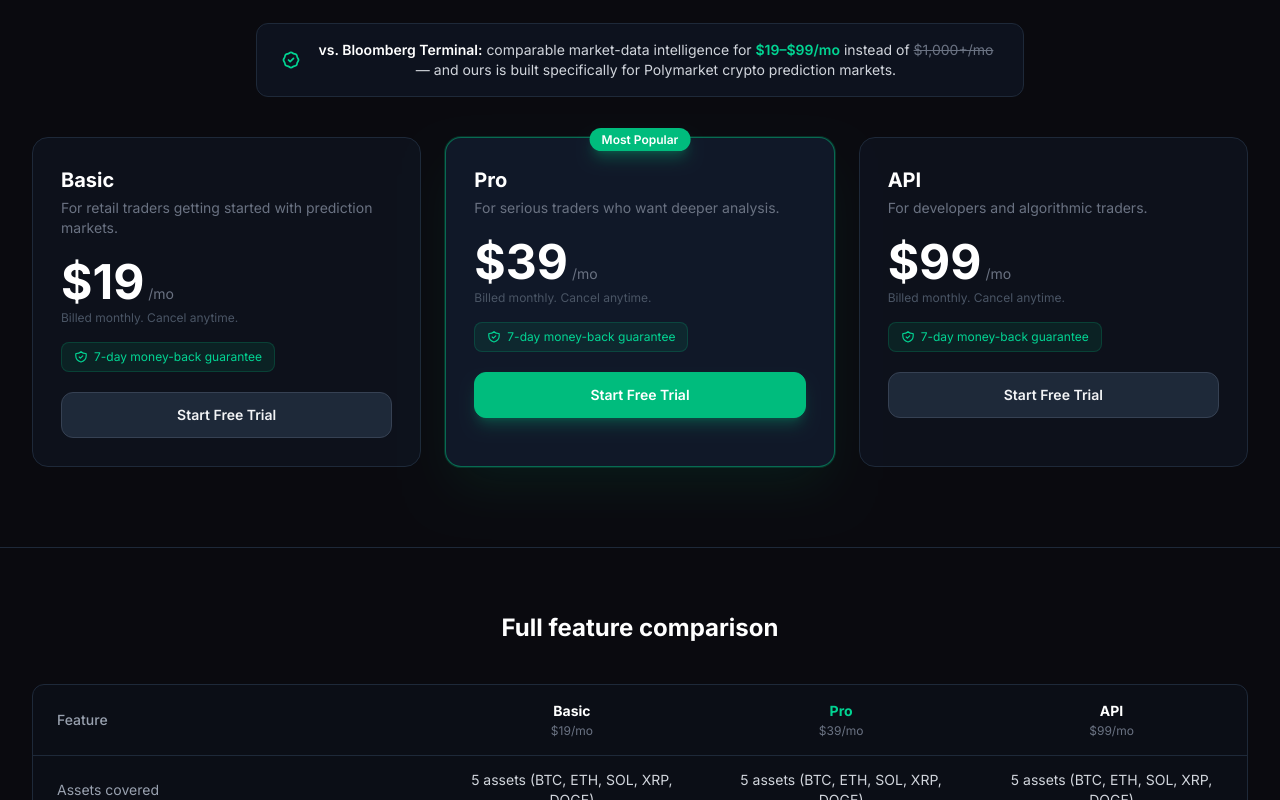
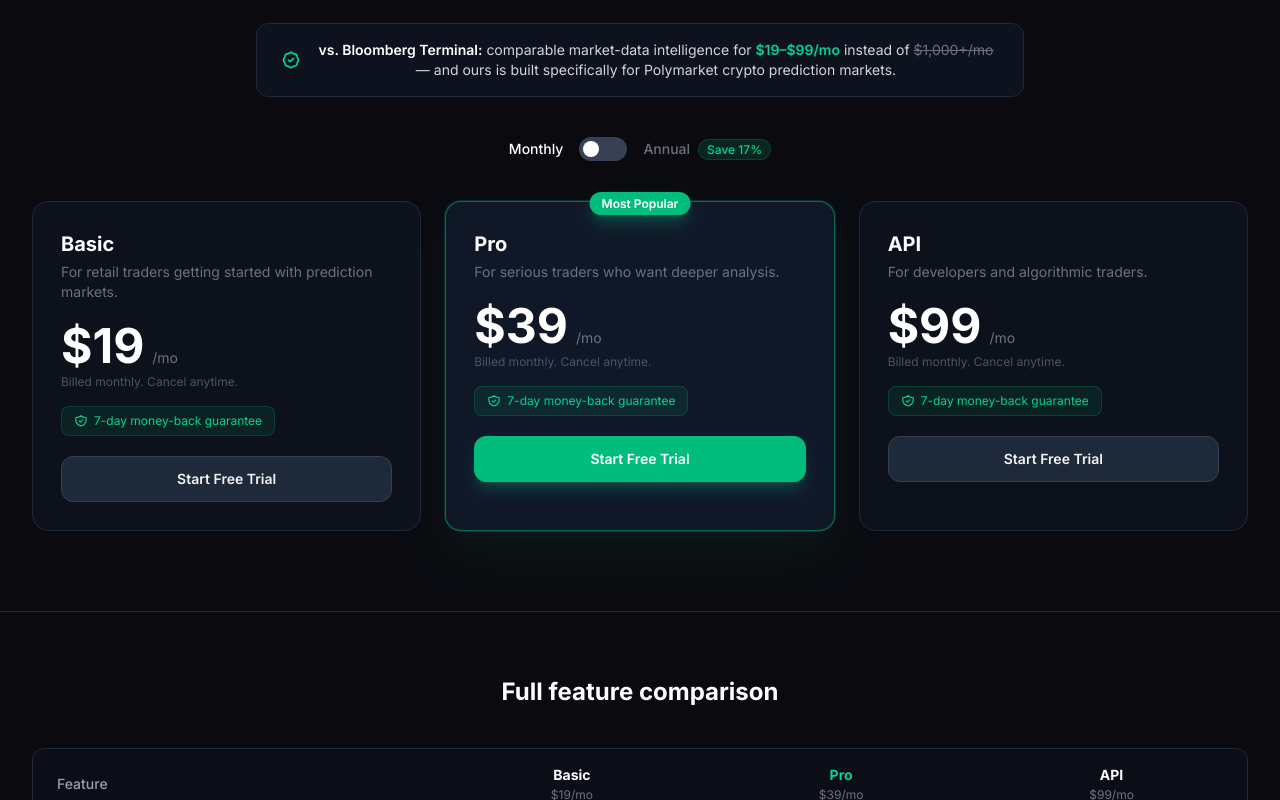
Before and after one commit to vamcrizer/poly-hope, a Next.js app: page /pricing in a window 1280 px wide. Shown: the part 500-1300 px from the top of the page. Built offline with nearby package versions, Linux system fonts and the light colour scheme; no server answers.

Commit message:
feat: annual billing toggle on pricing page + fix 89% accuracy FAQ

```diff
--- a/app/pricing/page.tsx
+++ b/app/pricing/page.tsx
@@ -1,7 +1,7 @@
-import Link from 'next/link';
 import { Navbar } from '@/components/Navbar';
 import { Footer } from '@/components/Footer';
 import { TrustBadges } from '@/components/TrustBadges';
+import { PricingPlans } from '@/components/PricingPlans';
 
 const plans = [
   {
@@ -107,7 +107,7 @@ const faqs = [
   {
     question: 'How accurate are the signals?',
     answer:
-      'Our signals have achieved 89% directional accuracy over a 6-month backtest period across all 5 assets. Past performance does not guarantee future results. Signals are generated using a proprietary AI model trained on order flow, funding rates, on-chain data, and market microstructure patterns.',
+      'Our signals target a 2.5:1 risk:reward ratio — meaning for every $1 risked you aim to capture $2.50 in profit. Over our 90-day backtest across 1,200+ signals, this has produced a positive expected value per trade. Past performance does not guarantee future results. Signals are generated using RSI, MACD, and ATR-based analysis on Binance OHLCV data.',
   },
   {
     question: 'What prediction markets do the signals cover?',
@@ -186,65 +186,8 @@ export default function PricingPage() {
           </div>
         </section>
 
-        {/* Plan cards */}
-        <section className="pb-20">
-          <div className="max-w-7xl mx-auto px-4 sm:px-6 lg:px-8">
-            <div className="grid grid-cols-1 md:grid-cols-3 gap-6">
-              {plans.map((plan) => (
-                <div
-                  key={plan.name}
-                  className={`relative rounded-2xl border p-7 flex flex-col transition-all duration-200 ${
-                    plan.highlighted
-                      ? 'bg-gray-900 border-emerald-500/50 shadow-2xl shadow-emerald-500/10 ring-1 ring-emerald-500/20'
-                      : 'bg-gray-900/50 border-gray-800 hover:border-gray-700'
-                  }`}
-                >
-                  {plan.badge && (
-                    <div className="absolute -top-3 left-1/2 -translate-x-1/2">
-                      <span className="bg-emerald-500 text-white text-xs font-semibold px-3 py-1 rounded-full shadow-lg shadow-emerald-500/30">
-                        {plan.badge}
-                      </span>
-                    </div>
-                  )}
-
-                  <div className="mb-5">
-                    <h2 className="text-xl font-bold text-white mb-1">{plan.name}</h2>
-                    <p className="text-gray-500 text-sm">{plan.description}</p>
-                  </div>
-
-                  <div className="mb-4">
-                    <div className="flex items-baseline gap-1">
-                      <span className="text-5xl font-bold text-white">{plan.price}</span>
-                      <span className="text-gray-500 text-sm">{plan.period}</span>
-                    </div>
-                    <p className="text-xs text-gray-600 mt-1">Billed monthly. Cancel anytime.</p>
-                  </div>
-
-                  {/* 7-day money back guarantee badge */}
-                  {plan.paid && (
-                    <div className="flex items-center gap-1.5 mb-5 text-xs text-emerald-400 bg-emerald-500/10 border border-emerald-500/20 rounded-lg px-3 py-1.5 w-fit">
-                      <svg className="w-3.5 h-3.5 shrink-0" fill="none" stroke="currentColor" viewBox="0 0 24 24">
-                        <path strokeLinecap="round" strokeLinejoin="round" strokeWidth={2} d="M9 12l2 2 4-4m5.618-4.016A11.955 11.955 0 0112 2.944a11.955 11.955 0 01-8.618 3.04A12.02 12.02 0 003 9c0 5.591 3.824 10.29 9 11.622 5.176-1.332 9-6.03 9-11.622 0-1.042-.133-2.052-.382-3.016z" />
-                      </svg>
-                      7-day money-back guarantee
-                    </div>
-                  )}
-
-                  <Link
-                    href={plan.href}
-                    className={`w-full text-center py-3 rounded-xl text-sm font-semibold transition-all duration-150 ${
-                      plan.highlighted
-                        ? 'bg-emerald-500 hover:bg-emerald-600 text-white border border-emerald-500 shadow-lg shadow-emerald-500/25'
-                        : 'bg-gray-800 hover:bg-gray-700 text-gray-100 border border-gray-700 hover:border-gray-600'
-                    }`}
-                  >
-                    {plan.cta}
-                  </Link>
-                </div>
-              ))}
-            </div>
-          </div>
-        </section>
+        {/* Plan cards with billing toggle */}
+        <PricingPlans />
 
         {/* Comparison table */}
         <section className="py-16 border-t border-gray-800">
--- /dev/null
+++ b/components/PricingPlans.tsx
@@ -0,0 +1,125 @@
+'use client';
+
+import { useState } from 'react';
+import Link from 'next/link';
+
+const MONTHLY_PRICES = { Basic: 19, Pro: 39, API: 99 };
+const ANNUAL_PRICES = { Basic: 16, Pro: 33, API: 83 };
+
+const plans = [
+  {
+    name: 'Basic' as const,
+    description: 'For retail traders getting started with prediction markets.',
+    cta: 'Start Free Trial',
+    href: '/signup',
+    highlighted: false,
+    badge: null,
+  },
+  {
+    name: 'Pro' as const,
+    description: 'For serious traders who want deeper analysis.',
+    cta: 'Start Free Trial',
+    href: '/signup',
+    highlighted: true,
+    badge: 'Most Popular',
+  },
+  {
+    name: 'API' as const,
+    description: 'For developers and algorithmic traders.',
+    cta: 'Start Free Trial',
+    href: '/signup',
+    highlighted: false,
+    badge: null,
+  },
+];
+
+export function PricingPlans() {
+  const [annual, setAnnual] = useState(false);
+
+  return (
+    <section className="pb-20">
+      <div className="max-w-7xl mx-auto px-4 sm:px-6 lg:px-8">
+        {/* Billing toggle */}
+        <div className="flex items-center justify-center gap-4 mb-10">
+          <span className={`text-sm font-medium ${!annual ? 'text-white' : 'text-gray-500'}`}>Monthly</span>
+          <button
+            onClick={() => setAnnual(!annual)}
+            className={`relative w-12 h-6 rounded-full transition-colors duration-200 ${annual ? 'bg-emerald-500' : 'bg-gray-700'}`}
+            aria-label="Toggle annual billing"
+          >
+            <span
+              className={`absolute top-1 left-1 w-4 h-4 rounded-full bg-white transition-transform duration-200 ${annual ? 'translate-x-6' : 'translate-x-0'}`}
+            />
+          </button>
+          <span className={`text-sm font-medium ${annual ? 'text-white' : 'text-gray-500'}`}>
+            Annual
+            <span className="ml-2 text-xs bg-emerald-500/15 text-emerald-400 border border-emerald-500/20 px-2 py-0.5 rounded-full">
+              Save 17%
+            </span>
+          </span>
+        </div>
+
+        <div className="grid grid-cols-1 md:grid-cols-3 gap-6">
+          {plans.map((plan) => {
+            const price = annual ? ANNUAL_PRICES[plan.name] : MONTHLY_PRICES[plan.name];
+            const originalPrice = MONTHLY_PRICES[plan.name];
+            return (
+              <div
+                key={plan.name}
+                className={`relative rounded-2xl border p-7 flex flex-col transition-all duration-200 ${
+                  plan.highlighted
+                    ? 'bg-gray-900 border-emerald-500/50 shadow-2xl shadow-emerald-500/10 ring-1 ring-emerald-500/20'
+                    : 'bg-gray-900/50 border-gray-800 hover:border-gray-700'
+                }`}
+              >
+                {plan.badge && (
+                  <div className="absolute -top-3 left-1/2 -translate-x-1/2">
+                    <span className="bg-emerald-500 text-white text-xs font-semibold px-3 py-1 rounded-full shadow-lg shadow-emerald-500/30">
+                      {plan.badge}
+                    </span>
+                  </div>
+                )}
+
+                <div className="mb-5">
+                  <h2 className="text-xl font-bold text-white mb-1">{plan.name}</h2>
+                  <p className="text-gray-500 text-sm">{plan.description}</p>
+                </div>
+
+                <div className="mb-4">
+                  <div className="flex items-baseline gap-2">
+                    <span className="text-5xl font-bold text-white">${price}</span>
+                    <span className="text-gray-500 text-sm">/mo</span>
+                    {annual && (
+                      <span className="text-sm text-gray-600 line-through">${originalPrice}</span>
+                    )}
+                  </div>
+                  <p className="text-xs text-gray-600 mt-1">
+                    {annual ? `Billed $${price * 12}/year. Cancel anytime.` : 'Billed monthly. Cancel anytime.'}
+                  </p>
+                </div>
+
+                <div className="flex items-center gap-1.5 mb-5 text-xs text-emerald-400 bg-emerald-500/10 border border-emerald-500/20 rounded-lg px-3 py-1.5 w-fit">
+                  <svg className="w-3.5 h-3.5 shrink-0" fill="none" stroke="currentColor" viewBox="0 0 24 24">
+                    <path strokeLinecap="round" strokeLinejoin="round" strokeWidth={2} d="M9 12l2 2 4-4m5.618-4.016A11.955 11.955 0 0112 2.944a11.955 11.955 0 01-8.618 3.04A12.02 12.02 0 003 9c0 5.591 3.824 10.29 9 11.622 5.176-1.332 9-6.03 9-11.622 0-1.042-.133-2.052-.382-3.016z" />
+                  </svg>
+                  7-day money-back guarantee
+                </div>
+
+                <Link
+                  href={plan.href}
+                  className={`w-full text-center py-3 rounded-xl text-sm font-semibold transition-all duration-150 ${
+                    plan.highlighted
+                      ? 'bg-emerald-500 hover:bg-emerald-600 text-white border border-emerald-500 shadow-lg shadow-emerald-500/25'
+                      : 'bg-gray-800 hover:bg-gray-700 text-gray-100 border border-gray-700 hover:border-gray-600'
+                  }`}
+                >
+                  {plan.cta}
+                </Link>
+              </div>
+            );
+          })}
+        </div>
+      </div>
+    </section>
+  );
+}
```
